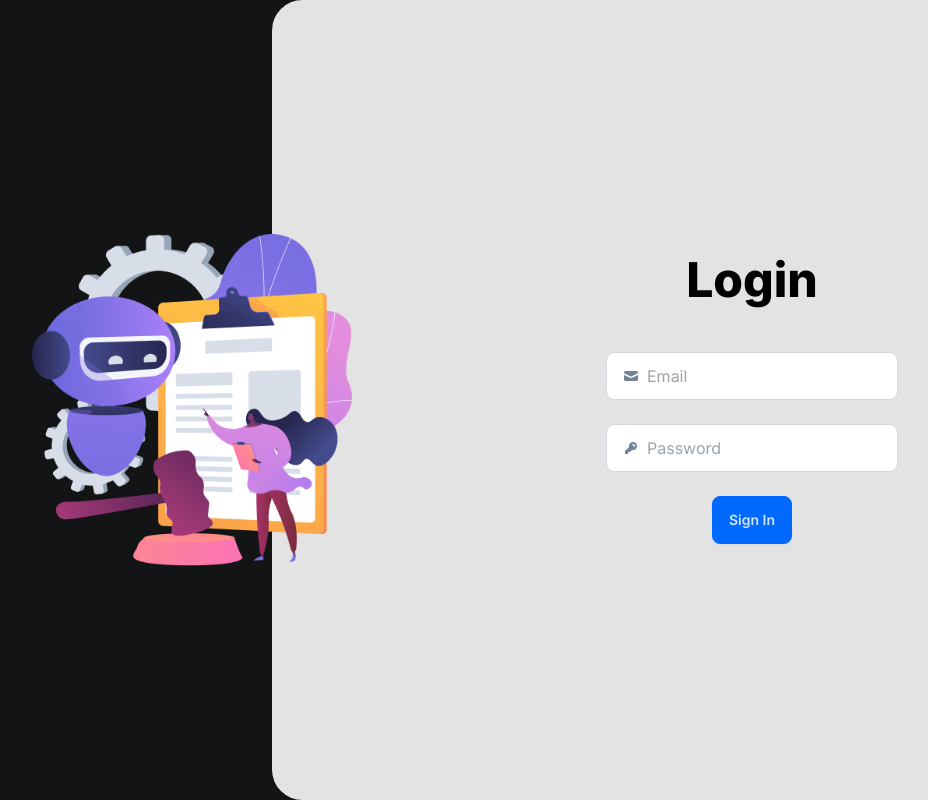
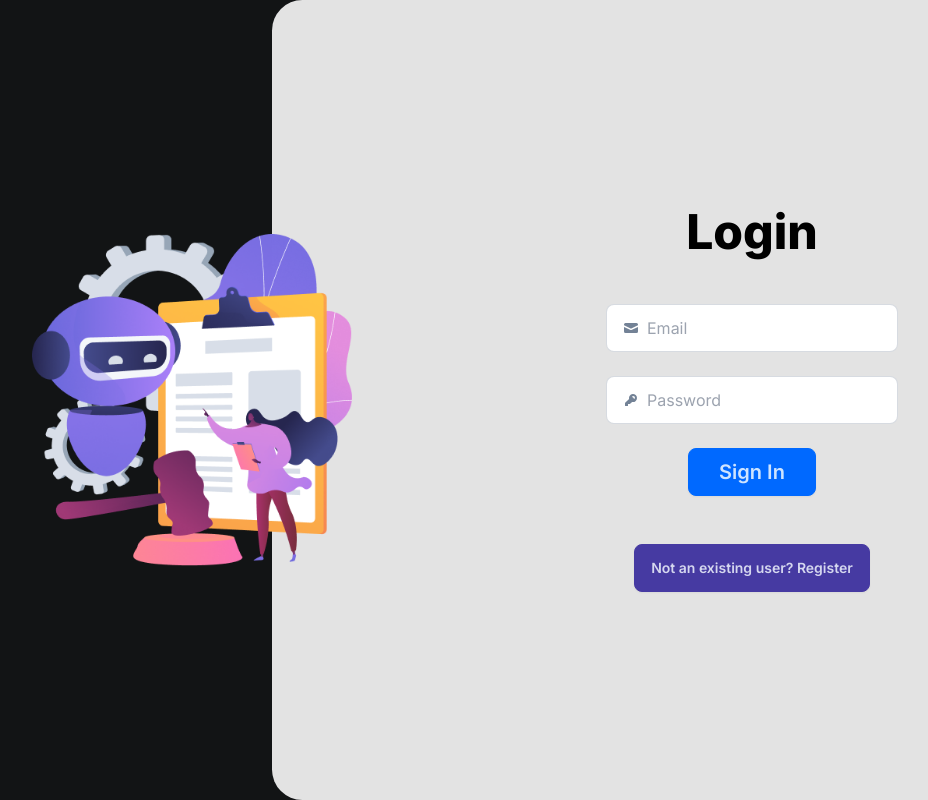
Before and after one commit to Amal-Verma/Legal-Research-Assistant, a Next.js app in the folder client/: page /login in a window 1280 px wide. Shown: the whole page, without its empty margins (48-976 px from the left). Built offline with nearby package versions, Linux system fonts and the light colour scheme.

Commit message:
Final cmt on Login/Reg

```diff
--- a/client/app/login/page.jsx
+++ b/client/app/login/page.jsx
@@ -30,21 +30,22 @@ const login = () => {
             <label className="input input-bordered flex items-center gap-2">
               <svg xmlns="http://www.w3.org/2000/svg" viewBox="0 0 16 16" fill="currentColor" className="w-4 h-4 opacity-70"><path d="M2.5 3A1.5 1.5 0 0 0 1 4.5v.793c.026.009.051.02.076.032L7.674 8.51c.206.1.446.1.652 0l6.598-3.185A.755.755 0 0 1 15 5.293V4.5A1.5 1.5 0 0 0 13.5 3h-11Z" /><path d="M15 6.954 8.978 9.86a2.25 2.25 0 0 1-1.956 0L1 6.954V11.5A1.5 1.5 0 0 0 2.5 13h11a1.5 1.5 0 0 0 1.5-1.5V6.954Z" /></svg>
               <input type="email" name="email" className="grow" placeholder="Email" value={credentials.email}
-              onChange={(e) => {handleChanges(e)}}
-              required/>
+                onChange={(e) => { handleChanges(e) }}
+                required />
             </label>
 
 
             <label className="input input-bordered flex items-center gap-2">
               <svg xmlns="http://www.w3.org/2000/svg" viewBox="0 0 16 16" fill="currentColor" className="w-4 h-4 opacity-70"><path fillRule="evenodd" d="M14 6a4 4 0 0 1-4.899 3.899l-1.955 1.955a.5.5 0 0 1-.353.146H5v1.5a.5.5 0 0 1-.5.5h-2a.5.5 0 0 1-.5-.5v-2.293a.5.5 0 0 1 .146-.353l3.955-3.955A4 4 0 1 1 14 6Zm-4-2a.75.75 0 0 0 0 1.5.5.5 0 0 1 .5.5.75.75 0 0 0 1.5 0 2 2 0 0 0-2-2Z" clipRule="evenodd" /></svg>
               <input type="password" placeholder="Password" name="password" className="grow" value={credentials.password}
-              onChange={(e) => {handleChanges(e)}}
-              required/>
+                onChange={(e) => { handleChanges(e) }}
+                required />
             </label>
 
 
-          <button className="btn btn-primary" onClick={(e) => handleSubmit(e)}>Sign In</button>
+            <button className="btn btn-primary text-xl w-32" onClick={(e) => handleSubmit(e)}>Sign In</button>
           </form>
+          <button className="btn btn-secondary ">Not an existing user? Register</button>
         </div>
 
       </div>
--- a/client/app/register/page.jsx
+++ b/client/app/register/page.jsx
@@ -53,6 +53,7 @@ const register = () => {
 
             <button className="btn btn-primary" onClick={(e) => handleSubmit(e)}>Sign Up</button>
           </form>
+          <button className="btn btn-secondary ">Already an user? Login</button>
         </div>
 
       </div>
```
Lines whose indentation alone changed are shown as unchanged.
